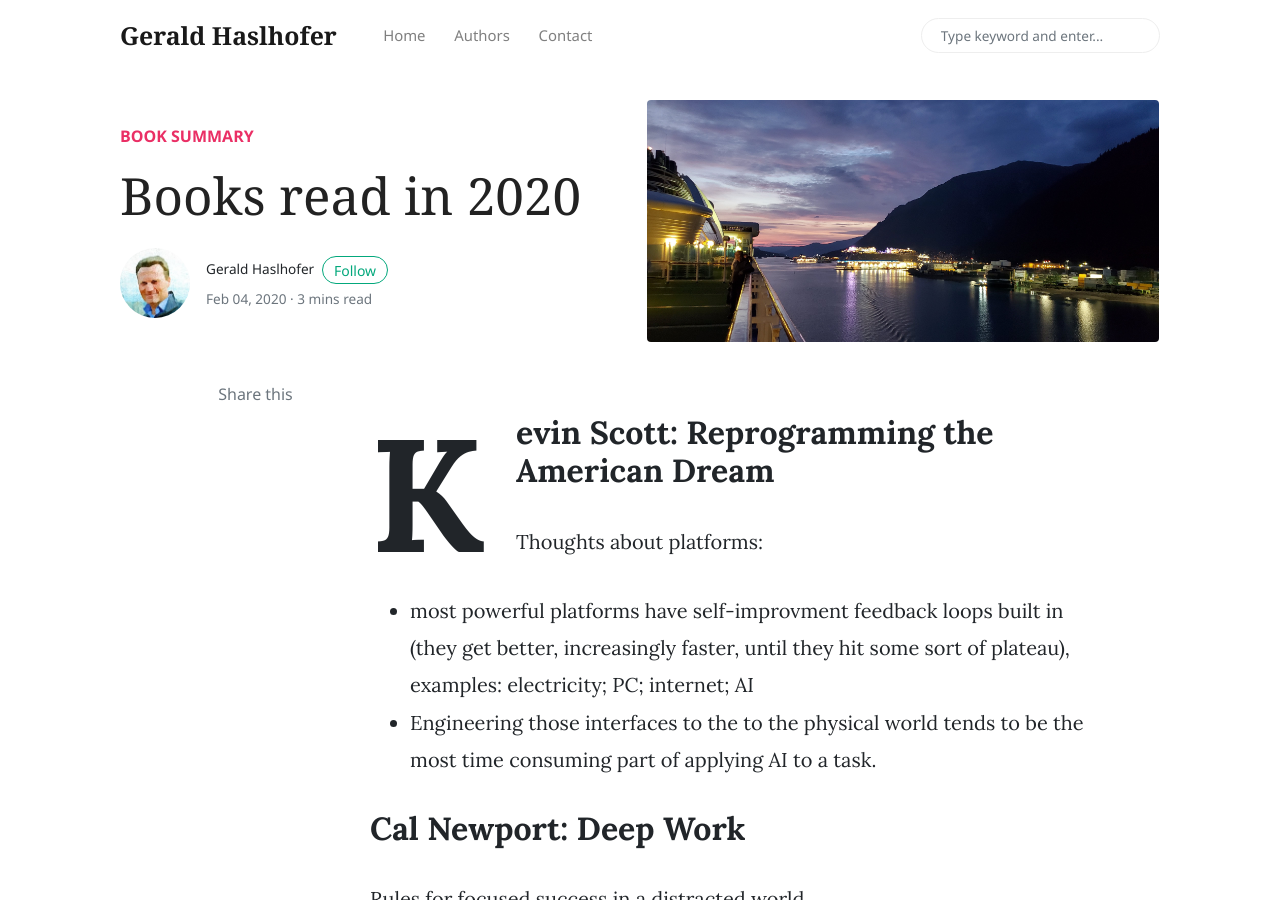
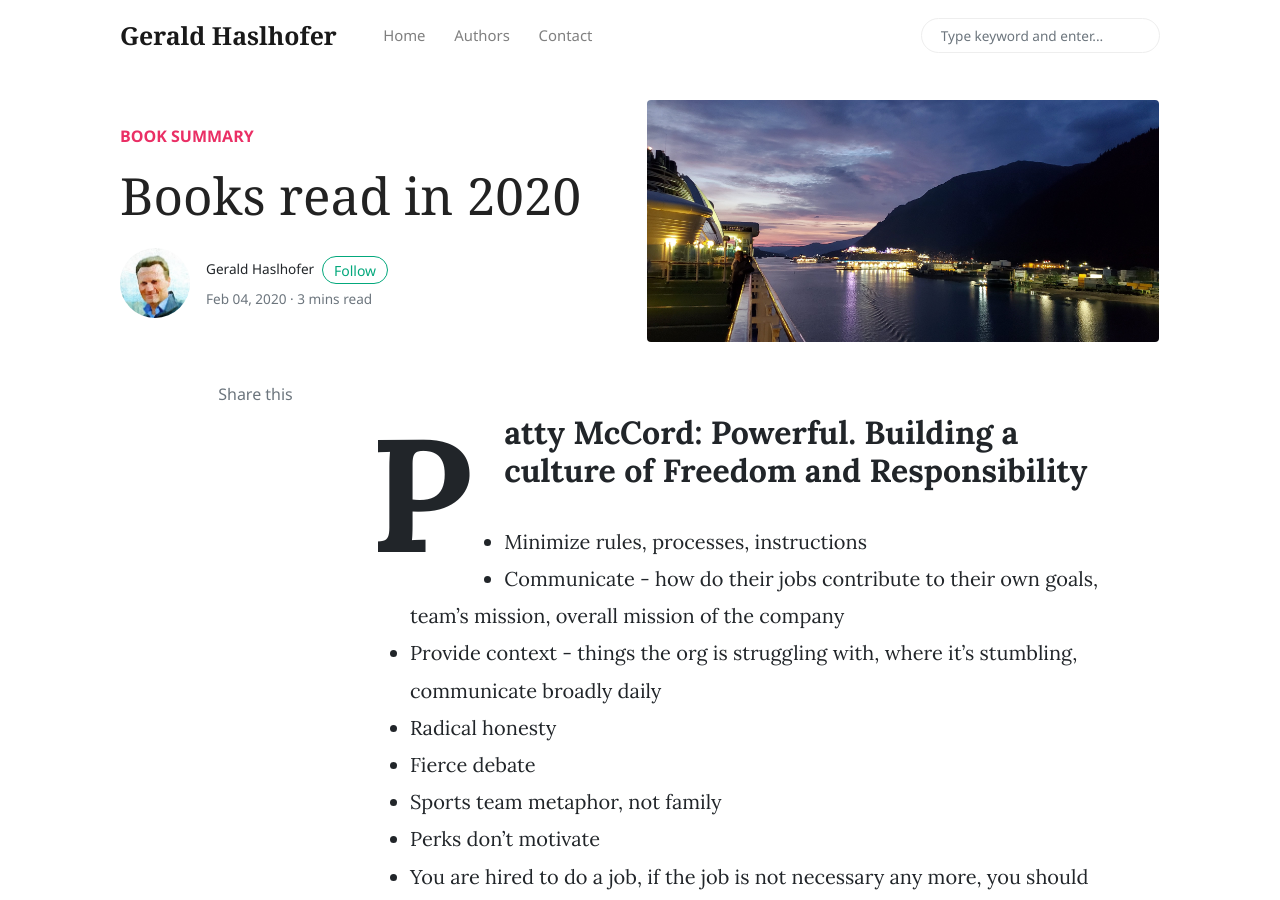
Before and after one commit to haslhofer/haslhofer.github.io, a Jekyll site: the page built from _posts/2020-02-04-books-read-in-2020.md, in a window 1280 px wide and 900 px high. Built offline with Jekyll 4.4.1, drawn with Linux system fonts in a browser that asks for light colours; nearby versions of some CDN libraries; comment, search, counter and statistics services are not loaded; some of the changed text lies outside the part shown.

Commit message:
powerful

```diff
--- a/_posts/2020-02-04-books-read-in-2020.md
+++ b/_posts/2020-02-04-books-read-in-2020.md
@@ -5,6 +5,17 @@ author: gerald
 categories: [ book summary ]
 image: assets/images/landscape2.jpg
 ---
+
+**Patty McCord: Powerful. Building a culture of Freedom and Responsibility**
+---
+- Minimize rules, processes, instructions
+- Communicate - how do their jobs contribute to their own goals, team's mission, overall mission of the company
+- Provide context - things the org is struggling with, where it's stumbling, communicate broadly daily
+- Radical honesty
+- Fierce debate
+- Sports team metaphor, not family
+- Perks don't motivate
+- You are hired to do a job, if the job is not necessary any more, you should go
 
 **Kevin Scott: Reprogramming the American Dream**
 ---
```
